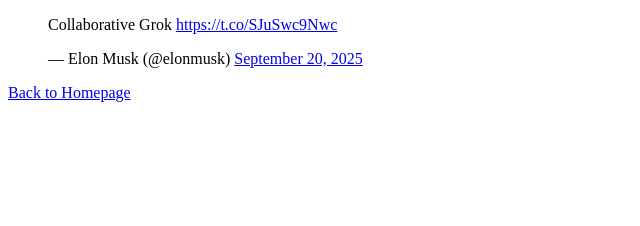
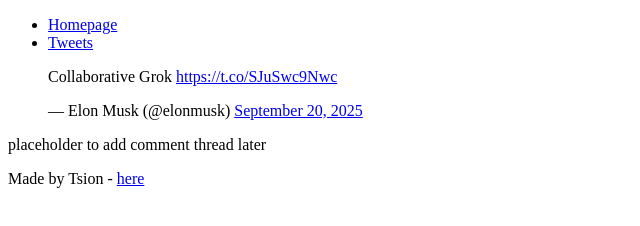
Before and after one commit to TsionTassew/My_First_Portfolio, a plain HTML site: page html_basic/tweet.html in a window 1280 px wide. Shown: the whole page, without its empty margins (0-640 px from the left). Drawn offline with Linux system fonts and the light colour scheme.

Commit message:
task 3 done

```diff
--- a/html_basic/tweet.html
+++ b/html_basic/tweet.html
@@ -1,20 +1,34 @@
 <!DOCTYPE html>
 <html lang="en">
-
 <head>
     <meta charset="UTF-8">
-    <title>Base Index</title>
+    <title>Tweets</title>
 </head>
+<body>
+    <header>
+        <ul>
+            <li><a href="index.html">Homepage</a></li>
+            <li><a href="tweets.html">Tweets</a></li>
+        </ul>
+    </header>
 
-<body>
-    <blockquote class="twitter-tweet">
-        <p lang="en" dir="ltr">Collaborative Grok <a href="https://t.co/SJuSwc9Nwc">https://t.co/SJuSwc9Nwc</a></p>
-        &mdash; Elon Musk (@elonmusk) <a
-            href="https://twitter.com/elonmusk/status/1969231956110868859?ref_src=twsrc%5Etfw">September 20, 2025</a>
-    </blockquote>
-    <script async src="https://platform.twitter.com/widgets.js" charset="utf-8"></script>
-    <a href="index.html">Back to Homepage</a>
+    <main>
+        <article>
+            <blockquote class="twitter-tweet">
+                <p lang="en" dir="ltr">Collaborative Grok <a href="https://t.co/SJuSwc9Nwc">https://t.co/SJuSwc9Nwc</a></p>
+                &mdash; Elon Musk (@elonmusk)
+                <a href="https://twitter.com/elonmusk/status/1969231956110868859?ref_src=twsrc%5Etfw">September 20, 2025</a>
+            </blockquote>
+            <script async src="https://platform.twitter.com/widgets.js" charset="utf-8"></script>
+        </article>
+
+        <aside>
+            <p>placeholder to add comment thread later</p>
+        </aside>
+    </main>
+
+    <footer>
+        <p>Made by Tsion - <a href="https://alx.dev" target="_blank">here</a></p>
+    </footer>
 </body>
-
-
 </html>
```
Also changed, not shown: html_basic/index.html (+29 -16 lines).
